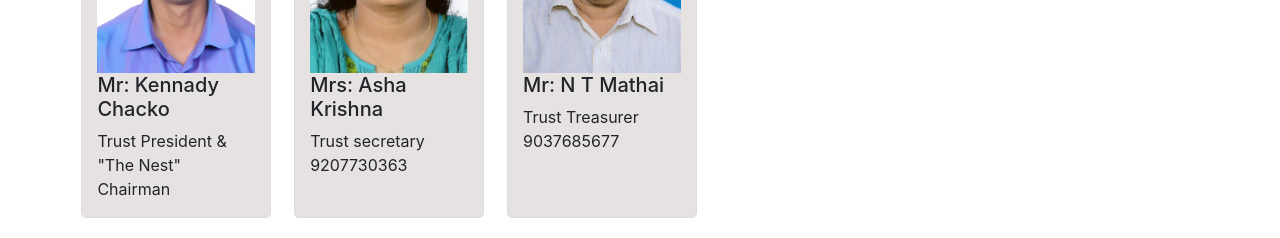
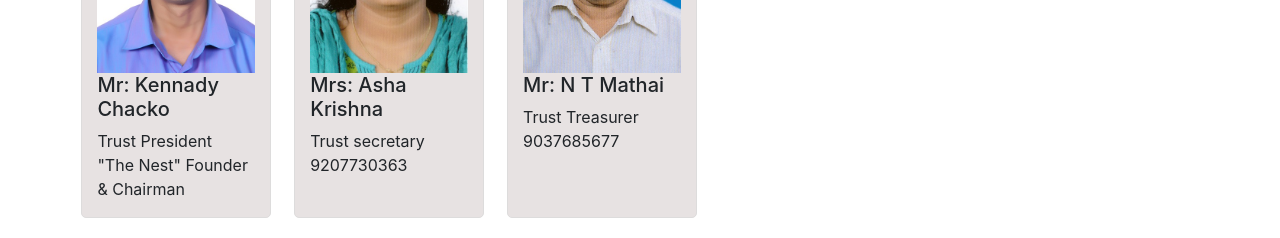
Before and after one commit to christopher-2000/Kennadychacko, a plain HTML site: page public/english.html in a window 1280 px wide. Shown: the part 3760-3998 px from the top of the page. Drawn offline with nearby package versions, Linux system fonts and the light colour scheme; some packages are replaced by stand-ins of ours.

Commit message:
Update english.html

```diff
--- a/public/english.html
+++ b/public/english.html
@@ -221,7 +221,7 @@ $(document).ready(function() {
             <img src="img/kc.jpeg" alt="Lights" style="width:100%">
             </a>
             <h5>Mr: Kennady Chacko</h5>
-              <p>Trust President & "The Nest" Chairman</p>
+              <p>Trust President<br>"The Nest" Founder & Chairman</p>
           </div>
         </div>
 
```
